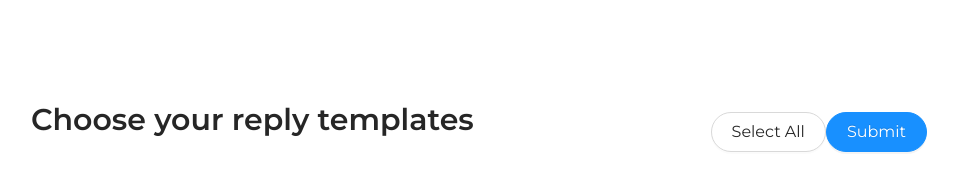
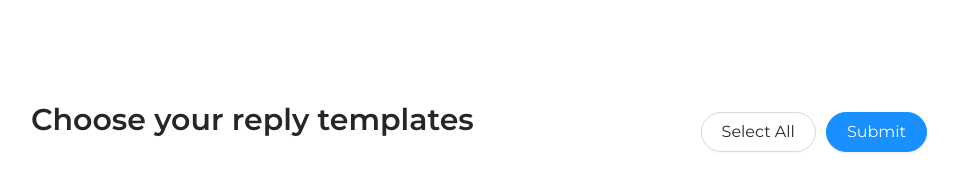
Before and after one commit to andela9/intent-selection, a React (Create React App) app: page / in a window 1280 px wide. Shown: the top 195 px of the page, without its empty margins (161-1119 px from the left). Built offline with nearby package versions, Linux system fonts and the light colour scheme.

Commit message:
cleaned code, added TODO's

```diff
--- a/package.json
+++ b/package.json
@@ -10,7 +10,6 @@
     "@testing-library/react": "^11.1.0",
     "@testing-library/user-event": "^12.1.10",
     "antd": "^4.13.1",
-    "lodash": "^4.17.21",
     "react": "^17.0.1",
     "react-dom": "^17.0.1",
     "react-redux": "^7.2.2",
--- a/src/components/IntentSelection/ConfirmationModal/ConfirmationModal.jsx
+++ b/src/components/IntentSelection/ConfirmationModal/ConfirmationModal.jsx
@@ -14,7 +14,7 @@ const { Tag } = common;
 
 const IntentList = ({ hide, isVisible }) => {
   const intents = useSelector(selectSelectedIntentsList);
-  console.log('intents', intents);
+
   return (
     <RoundModal
       title="Reply template list"
@@ -32,6 +32,7 @@ const IntentList = ({ hide, isVisible }) => {
           : 'You have not selected any reply template.'}
       </Row>
       <Row>
+        {/* TODO: Add an unselect intent badge onHover */}
         {intents.map((intent) => (
           <Tag key={intent.name} value={intent.name} />
         ))}
--- a/src/components/IntentSelection/IntentList/Intent/Intent.jsx
+++ b/src/components/IntentSelection/IntentList/Intent/Intent.jsx
@@ -26,6 +26,7 @@ const Intent = ({ info }) => {
       <Title level={3} style={getMargin(0)}>{info.name}</Title>
       <Row style={getMargin(20)}>{info.description}</Row>
       <Row style={getMargin(5)}>
+        {/* TODO: Maybe add a see more examples icon */}
         <Text strong>Examples: </Text>
       </Row>
       <Row style={getMargin(10)}>
--- a/src/components/IntentSelection/IntentList/IntentList.jsx
+++ b/src/components/IntentSelection/IntentList/IntentList.jsx
@@ -8,7 +8,7 @@ import Intent from './Intent';
 
 const IntentList = () => {
   const intentsList = useSelector(selectIntentsList);
-  console.log('intentsList', intentsList);
+
   return (
     <Row justify="center">
       {intentsList.map((intent) => (
--- a/src/components/IntentSelection/IntentSelection.jsx
+++ b/src/components/IntentSelection/IntentSelection.jsx
@@ -2,7 +2,7 @@ import React from 'react';
 import {
   Typography, Layout, Button, Row, Col,
 } from 'antd';
-// import omit from 'lodash/omit';
+
 import { useDispatch } from 'react-redux';
 import useModal from '../../utils/useModal';
 
@@ -18,23 +18,8 @@ const { Header, Content } = Layout;
 const { Title } = Typography;
 
 const IntentSelection = () => {
-  // const [selectedIntents, setSelectedIntents] = useState({});
   const dispatch = useDispatch();
   const [showConfirmationModal, hideConfirmationModal, isConfirmationModalVisible] = useModal();
-
-  // const updateSelected = (intent) => {
-  //   setSelectedIntents((prevSelectedIntents) => {
-  //     let ret;
-
-  //     if (intent.selected) {
-  //       ret = omit(prevSelectedIntents, [intent.name]);
-  //     } else {
-  //       ret = { ...prevSelectedIntents, [intent.name]: intent.id };
-  //     }
-
-  //     return ret;
-  //   });
-  // };
 
   const selectAll = () => {
     dispatch(selectAllIntents());
@@ -45,10 +30,12 @@ const IntentSelection = () => {
       <Header style={headerStyle}>
         <Row justify="space-between">
           <Col>
+            {/* TODO: Add a progress indicator of the bot creation process */}
             <Title level={2}> Choose your reply templates </Title>
           </Col>
           <Col>
-            <Button size="large" shape="round" onClick={selectAll}>Select All</Button>
+            {/* TODO: Add a search bar */}
+            <Button size="large" shape="round" onClick={selectAll} style={{ marginRight: 10 }}>Select All</Button>
             <Button type="primary" size="large" shape="round" onClick={showConfirmationModal}>Submit</Button>
           </Col>
         </Row>
```
